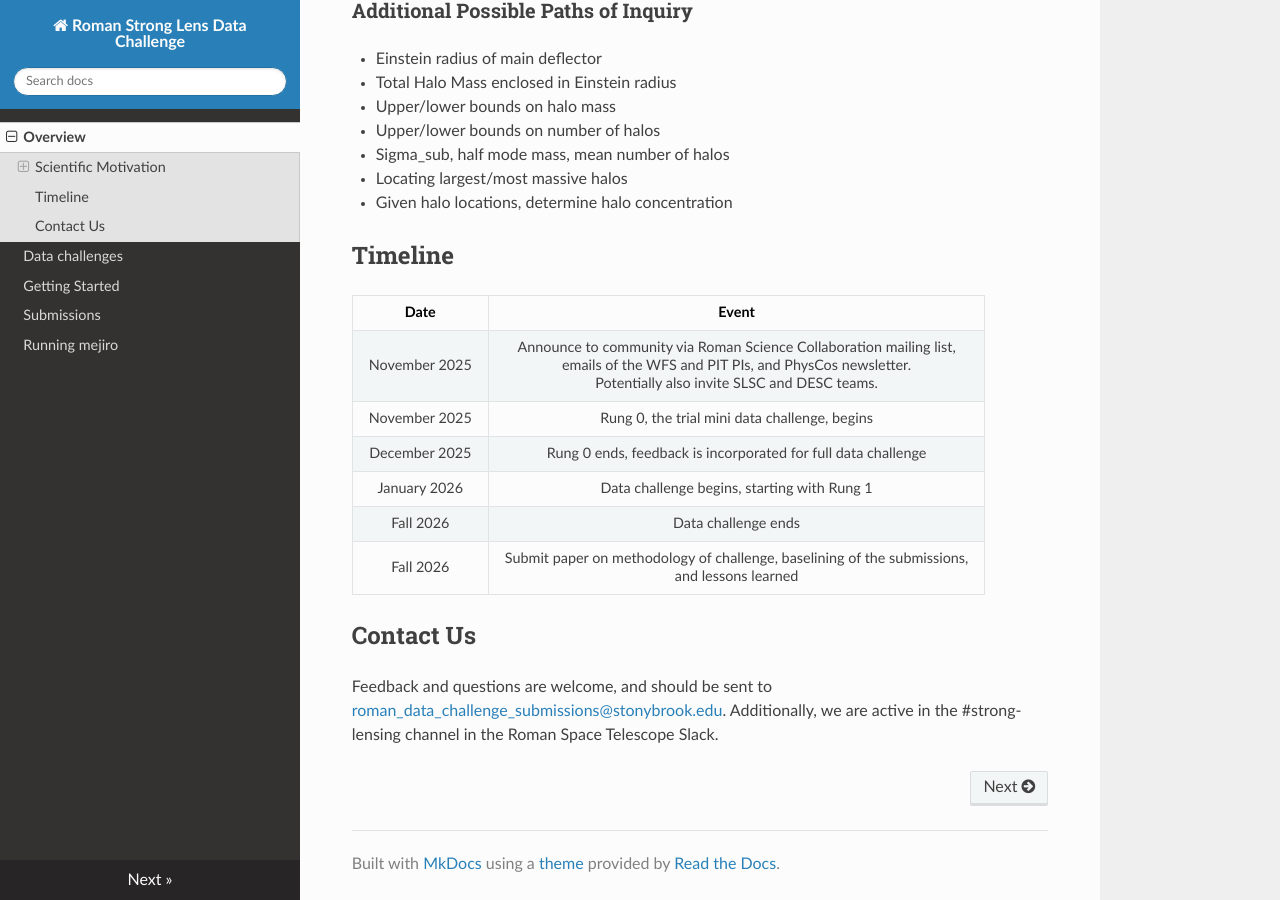
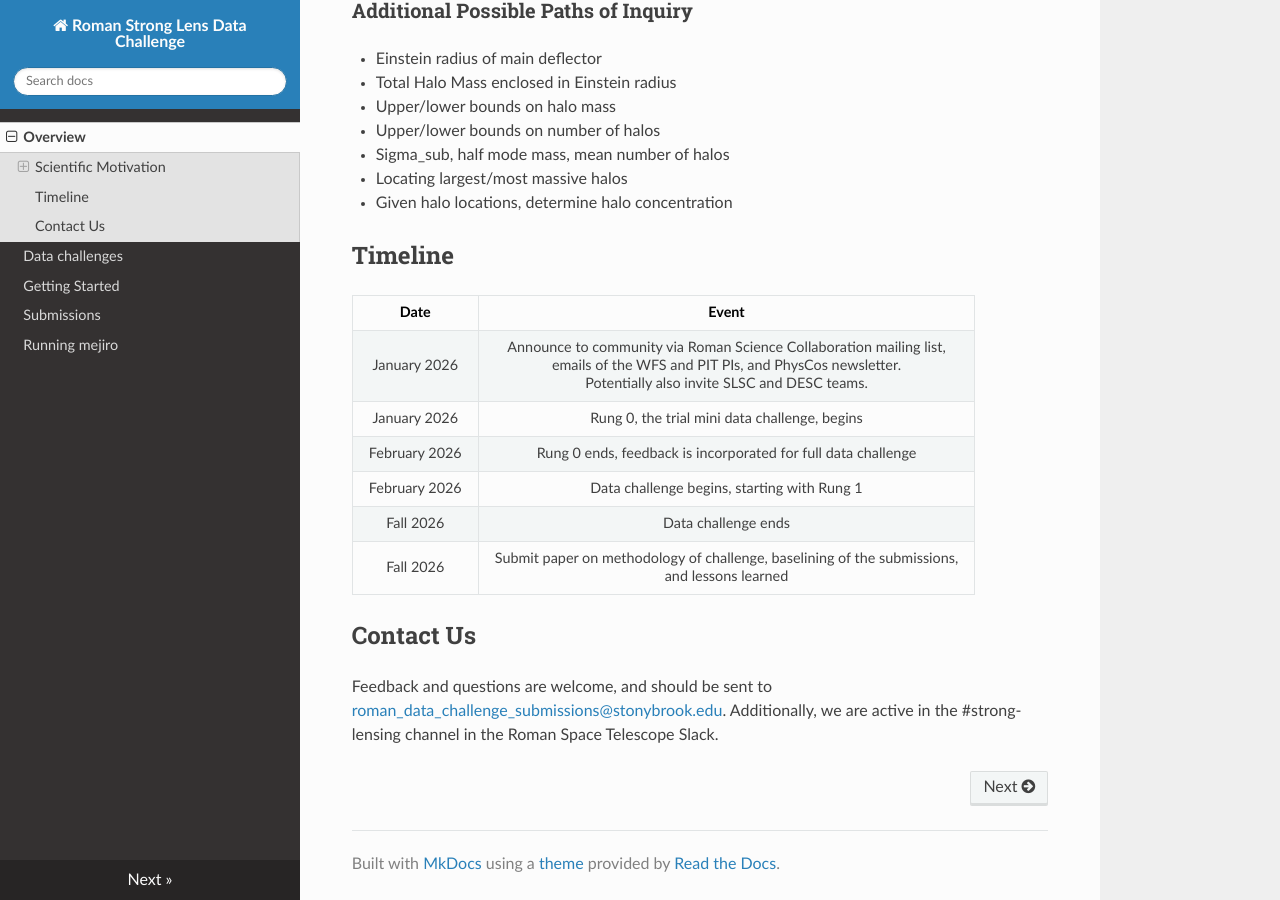
Before and after one commit to ahuang314/Roman_Data_Challenge, an MkDocs documentation site: the page built from docs/index.md, in a window 1280 px wide and 900 px high, scrolled down 1040 px. Built offline with MkDocs 1.6.1, drawn with Linux system fonts in a browser that asks for light colours; nearby versions of some CDN libraries.

Commit message:
update timeline

```diff
--- a/docs/index.md
+++ b/docs/index.md
@@ -32,10 +32,10 @@ Although Cold Dark Matter (CDM) is a widely successful model for predicting the
 
 | Date | Event |
 |:----:|:-----:|
-| November 2025 | Announce to community via Roman Science Collaboration mailing list,<br>emails of the WFS and PIT PIs, and PhysCos newsletter. <br> Potentially also invite SLSC and DESC teams. |
-| November 2025 | Rung 0, the trial mini data challenge, begins |
-| December 2025 | Rung 0 ends, feedback is incorporated for full data challenge |
-| January 2026 | Data challenge begins, starting with Rung 1 |
+| January 2026 | Announce to community via Roman Science Collaboration mailing list,<br>emails of the WFS and PIT PIs, and PhysCos newsletter. <br> Potentially also invite SLSC and DESC teams. |
+| January 2026 | Rung 0, the trial mini data challenge, begins |
+| February 2026 | Rung 0 ends, feedback is incorporated for full data challenge |
+| February 2026 | Data challenge begins, starting with Rung 1 |
 | Fall 2026 | Data challenge ends |
 | Fall 2026 | Submit paper on methodology of challenge, baselining of the submissions, <br>and lessons learned |
 
```
Also changed, not shown: docs/getting_started.md (+1 -1 lines), docs/submissions.md (+5 -5 lines).
